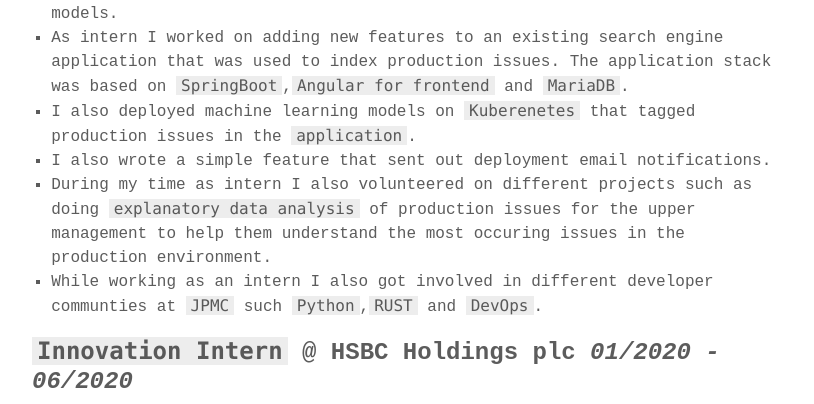
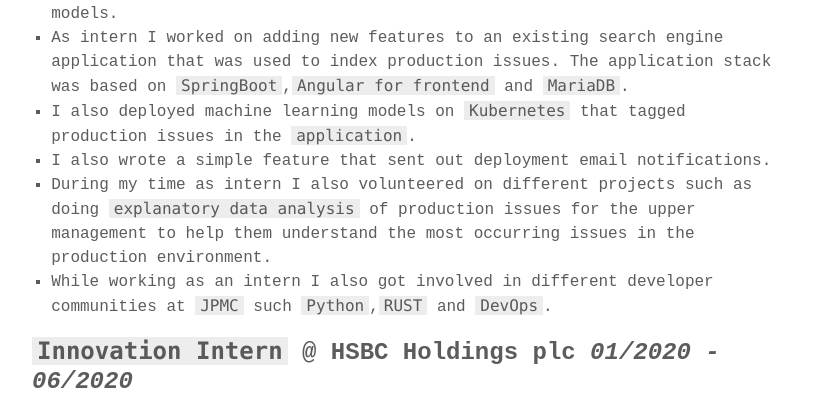
Before and after one commit to mraza007/blog, a Jekyll site: the page built from about.md, in a window 1280 px wide. Shown: the part 764-1168 px from the top of the page, without its empty margins (232-1046 px from the left). Built offline with Jekyll 4.4.1, drawn with Linux system fonts in a browser that asks for light colours; some web fonts are replaced.

Commit message:
Update about.md

```diff
--- a/about.md
+++ b/about.md
@@ -15,10 +15,10 @@
 ### `Software Engineering Intern` @  JPMorgan Chase & Co (JPMC)  _**06/2019 - 08/2019**_
 - During my time at `JPMC` I took over several tasks such as adding new features to an existing application and Deployment of `machine-learning` models.
 - As intern I worked on adding new features to an existing search engine application that was used to index production issues. The application stack was based on `SpringBoot`,`Angular for frontend` and `MariaDB`.
-- I also deployed machine learning models on `Kuberenetes` that tagged production issues in the `application`.
+- I also deployed machine learning models on `Kubernetes` that tagged production issues in the `application`.
 - I also wrote a simple feature that sent out deployment email notifications.
-- During my time as intern I also volunteered on different projects such as doing `explanatory data analysis` of production issues for the upper management to help them understand the most occuring issues in the production environment.
-- While working as an intern I also got involved in different developer communties at `JPMC` such `Python`,`RUST` and `DevOps`.
+- During my time as intern I also volunteered on different projects such as doing `explanatory data analysis` of production issues for the upper management to help them understand the most occurring issues in the production environment.
+- While working as an intern I also got involved in different developer communities at `JPMC` such `Python`,`RUST` and `DevOps`.
 
 ### `Innovation Intern` @  HSBC Holdings plc  _**01/2020 - 06/2020**_
 - At `HSBC` I worked as an `Innovation Intern` within `Financial Crime Risk` team where I supported several projects.
```
